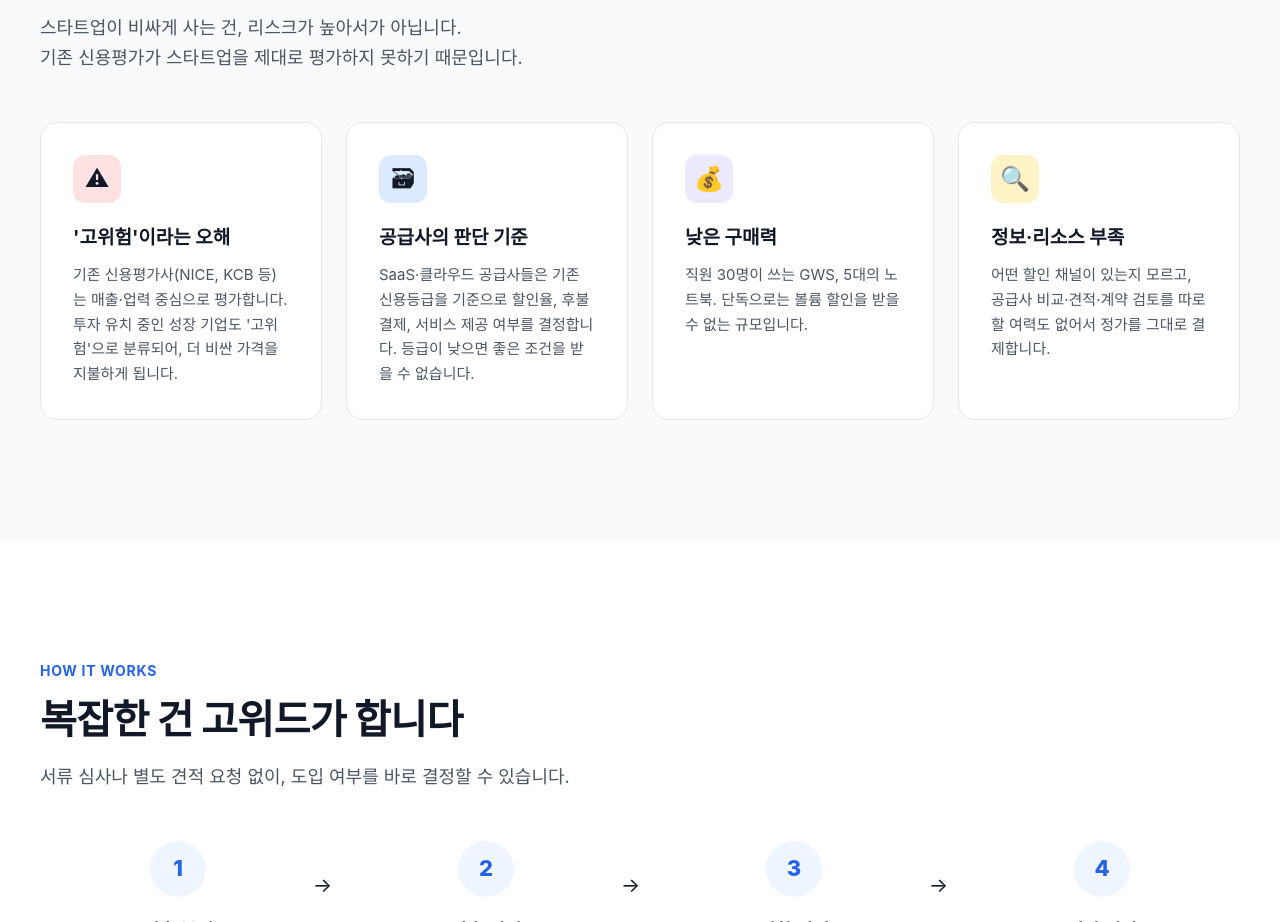
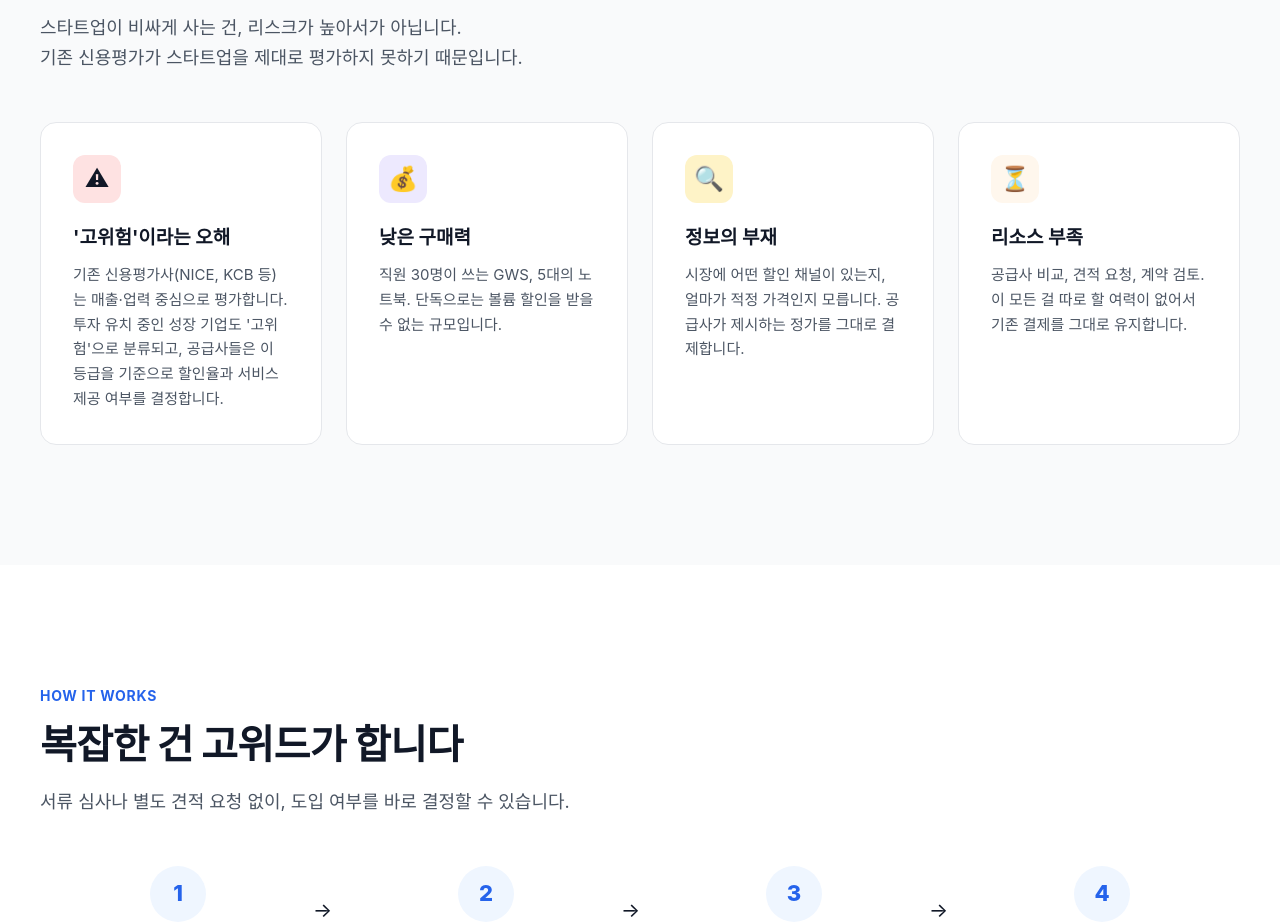
Before and after one commit to kan-lgtm/gowid-landing, a plain HTML site: page index.html in a window 1280 px wide. Shown: the part 1106-2028 px from the top of the page. Drawn offline with Linux system fonts and the light colour scheme; a web font is replaced by a local one.

Commit message:
Problem 카드 순서/내용 정리: 오해→구매력→정보→리소스

```diff
--- a/index.html
+++ b/index.html
@@ -667,12 +667,7 @@
         <div class="problem-card">
           <div class="icon" style="background: #FEE2E2;">&#9888;</div>
           <h3>'고위험'이라는 오해</h3>
-          <p>기존 신용평가사(NICE, KCB 등)는 매출·업력 중심으로 평가합니다. 투자 유치 중인 성장 기업도 '고위험'으로 분류되어, 더 비싼 가격을 지불하게 됩니다.</p>
-        </div>
-        <div class="problem-card">
-          <div class="icon" style="background: #DBEAFE;">&#128451;</div>
-          <h3>공급사의 판단 기준</h3>
-          <p>SaaS·클라우드 공급사들은 기존 신용등급을 기준으로 할인율, 후불 결제, 서비스 제공 여부를 결정합니다. 등급이 낮으면 좋은 조건을 받을 수 없습니다.</p>
+          <p>기존 신용평가사(NICE, KCB 등)는 매출·업력 중심으로 평가합니다. 투자 유치 중인 성장 기업도 '고위험'으로 분류되고, 공급사들은 이 등급을 기준으로 할인율과 서비스 제공 여부를 결정합니다.</p>
         </div>
         <div class="problem-card">
           <div class="icon" style="background: #EDE9FE;">&#128176;</div>
@@ -681,8 +676,13 @@
         </div>
         <div class="problem-card">
           <div class="icon" style="background: #FEF3C7;">&#128269;</div>
-          <h3>정보·리소스 부족</h3>
-          <p>어떤 할인 채널이 있는지 모르고, 공급사 비교·견적·계약 검토를 따로 할 여력도 없어서 정가를 그대로 결제합니다.</p>
+          <h3>정보의 부재</h3>
+          <p>시장에 어떤 할인 채널이 있는지, 얼마가 적정 가격인지 모릅니다. 공급사가 제시하는 정가를 그대로 결제합니다.</p>
+        </div>
+        <div class="problem-card">
+          <div class="icon" style="background: #FFF7ED;">&#9203;</div>
+          <h3>리소스 부족</h3>
+          <p>공급사 비교, 견적 요청, 계약 검토. 이 모든 걸 따로 할 여력이 없어서 기존 결제를 그대로 유지합니다.</p>
         </div>
       </div>
     </div>
```
